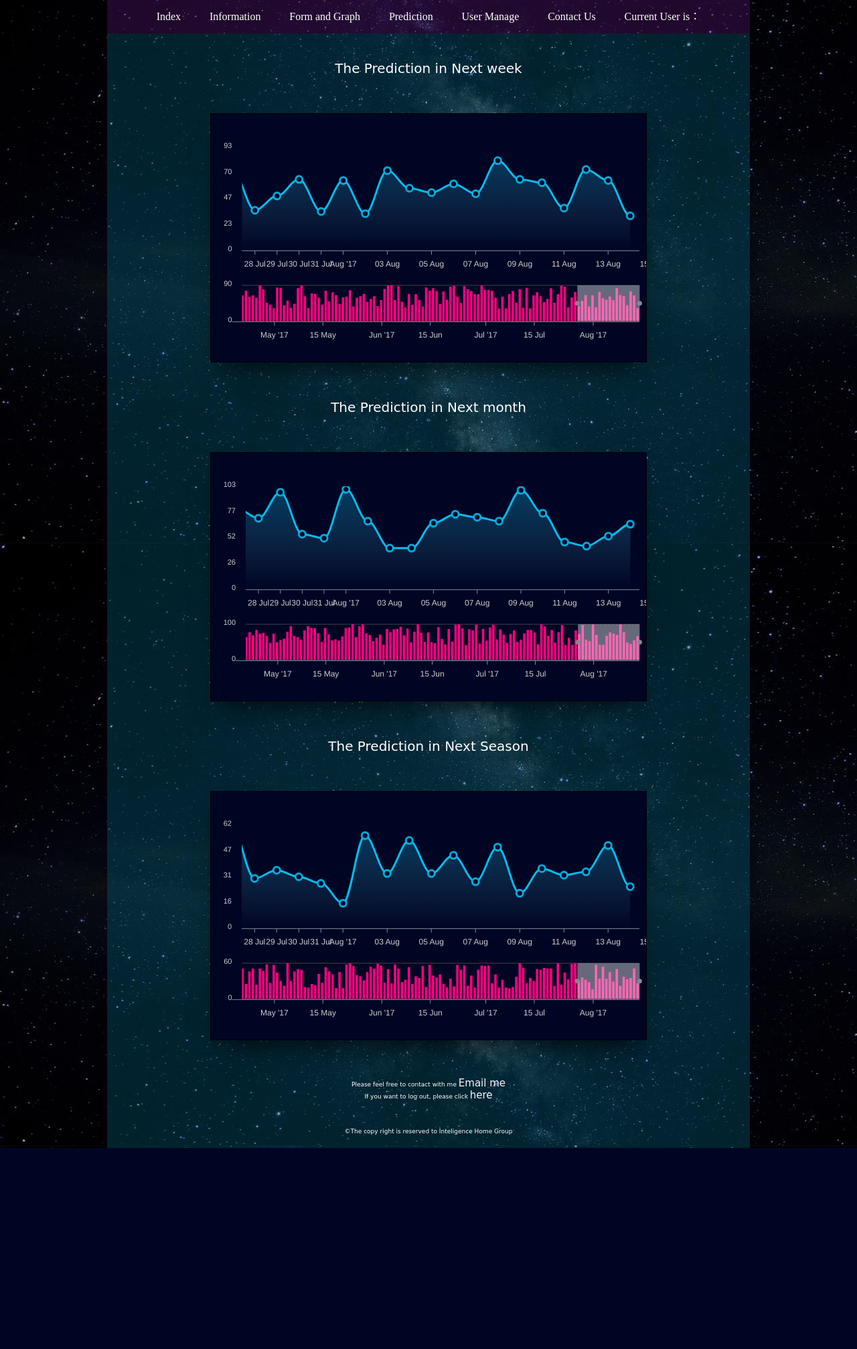
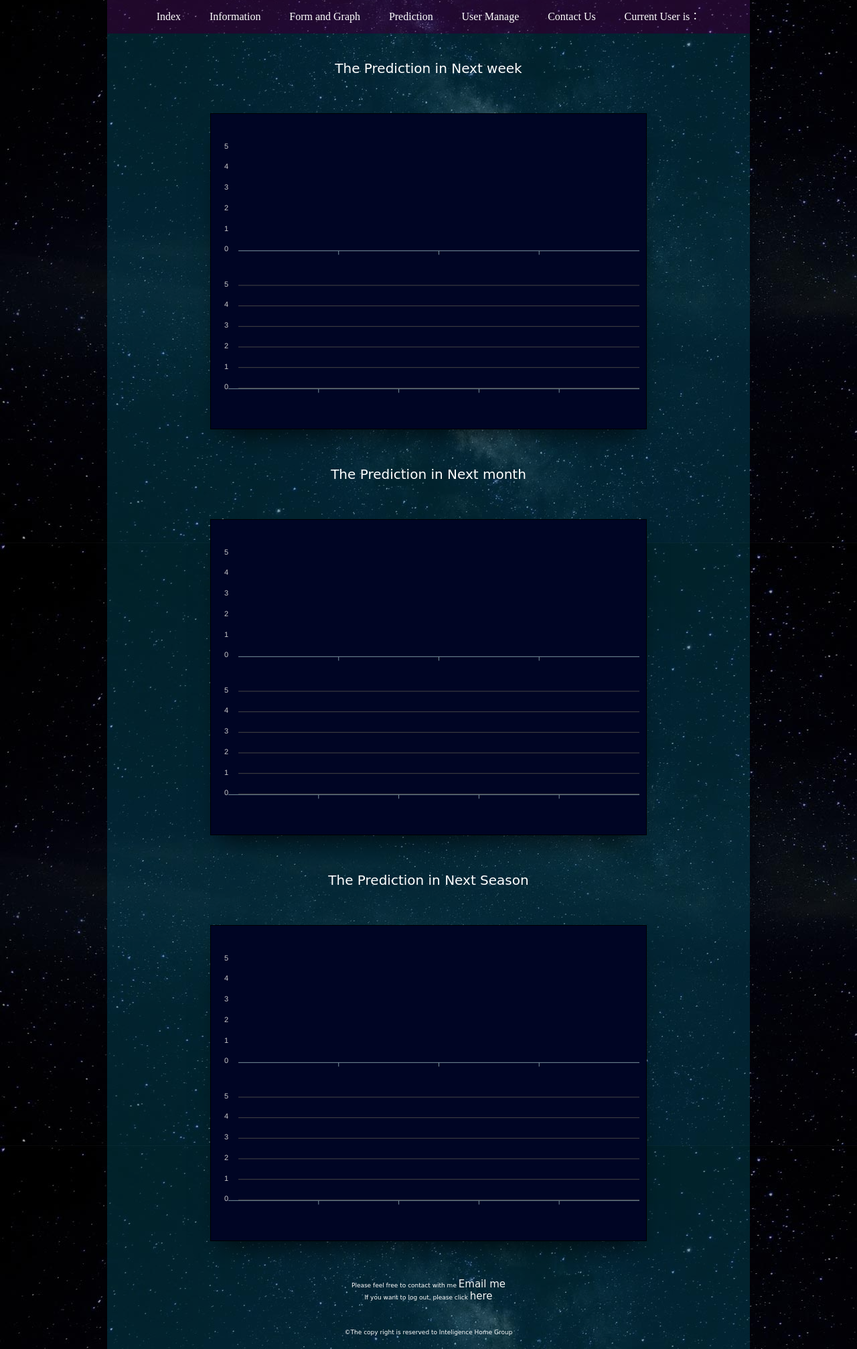
Before and after one commit to maxnchloebff/EnergySystem, a Flask app: template templates/html/prediction.html in a window 1280 px wide. Shown: the part 90-2104 px from the top of the page at 67% size. Before the commit the page ends 1804 px from the top, so only its background shows below. Run offline with Flask 2, Linux system fonts and the light colour scheme; the template is opened without the code that fills it: most values are stand-ins (such as "Sample title", 1, 10 or a date in 2020).

Commit message:
将数据库的数据与html进行了链接，清除了bug，并且在主页上添加了登录用接口

```diff
--- a/app.py
+++ b/app.py
@@ -7,6 +7,7 @@
 import mysql.connector as connector
 import numpy as np
 import datetime
+import time
 from wtforms import StringField, SubmitField, PasswordField
 
 """The global parameters"""
@@ -176,14 +177,46 @@
     if not Is_login:
         return redirect(url_for('log_in'))
     else:
-        result = Data.query.filter(Data.dataid == oCurrentUser.dataid).all()
-        data = []
-        time = []
-        for one in result:
-            data.append(one.use_data)
-            time.append(one.ts)
+        result_week = Data.query.filter(Data.dataid == oCurrentUser.dataid,Data.ts>datetime.datetime(year=2018,month=7,day=10)).limit(10080).all()
+        result_month = Data.query.filter(Data.dataid == oCurrentUser.dataid,Data.ts>datetime.datetime(year=2018,month=7,day=10)).limit(10080*4).all()
+        result_season = Data.query.filter(Data.dataid == oCurrentUser.dataid,Data.ts>datetime.datetime(year=2018,month=7,day=10)).limit(10080*4*3).all()
 
-        return render_template('html/prediction.html', current_user=Current_user, data=data,ts=time)
+        print()
+        data_week = []
+        data_month = []
+        data_season = []
+        timedelta_week = datetime.timedelta(hours=1)
+        timedelta_month = datetime.timedelta(hours=4)
+        timedelta_season = datetime.timedelta(hours=12)
+        selected_week = result_week[0]
+        selected_month = result_month[0]
+        selected_season = result_season[0]
+        for one in result_week:
+            # print(time.mktime(one.ts.timetuple()))
+            if selected_week.ts+timedelta_week <= one.ts:
+                selected_week = one
+                tem = []
+                tem.append(time.mktime(one.ts.timetuple())*1000)
+                tem.append(one.use_data)
+                data_week.append(tem)
+        for one in result_season:
+            # print(time.mktime(one.ts.timetuple()))
+            if selected_season.ts+timedelta_season <= one.ts:
+                selected_season = one
+                tem = []
+                tem.append(time.mktime(one.ts.timetuple())*1000)
+                tem.append(one.use_data)
+                data_season.append(tem)
+        for one in result_month:
+            # print(time.mktime(one.ts.timetuple()))
+            if selected_month.ts+timedelta_month <= one.ts:
+                selected_month = one
+                tem = []
+                tem.append(time.mktime(one.ts.timetuple())*1000)
+                tem.append(one.use_data)
+                data_month.append(tem)
+
+        return render_template('html/prediction.html', current_user=Current_user, data_season=data_season,data_week=data_week,data_month=data_month)
 
 @app.route('/delete_user/<user_name>')
 def delete_user(user_name):
--- a/templates/html/prediction.html
+++ b/templates/html/prediction.html
@@ -84,18 +84,12 @@
                 </div>
             </div>
             <script>
-            var data1 = generateDayWiseTimeSeries(new Date("22 Apr 2017").getTime(), 115, {
-                min: 30,
-                max: 90
-            });
-            var data2 = generateDayWiseTimeSeries(new Date("22 Apr 2017").getTime(), 115, {
-                min: 40,
-                max: 100
-            });
-            var data3 = generateDayWiseTimeSeries(new Date("22 Apr 2017").getTime(), 115, {
-                min: 15,
-                max: 60
-            });
+            {#var data1 = generateDayWiseTimeSeries(new Date("22 Apr 2017").getTime(), 115, {min: 30, max: 90});#}
+            var data1 = {{ data_week|tojson}} ;
+            {#print(data[1])#}
+            {#window.alert(data1[0])#}
+            var data2 = {{ data_month|tojson }} ;
+            var data3 = {{ data_season|tojson }}  ;
             var options11 = {
                 chart: {
                     id: "chart12",
@@ -156,7 +150,7 @@
             var options12 = {
                 chart: {
                     id: "chart11",
-                    height: 130,
+                    height: 230,
                     type: "bar",
                     foreColor: "#ccc",
                     brush: {
@@ -169,8 +163,8 @@
                             opacity: 0.4
                         },
                         xaxis: {
-                            min: new Date("27 Jul 2017 10:00:00").getTime(),
-                            max: new Date("14 Aug 2017 10:00:00").getTime()
+                            min: {{ data_week[0][0] }},
+                            max: {{ data_week[-1][0] }}
                         }
                     }
                 },
@@ -196,7 +190,7 @@
                     }
                 },
                 yaxis: {
-                    tickAmount: 2
+                    tickAmount: 4
                 }
             };
             var chart12 = new ApexCharts(document.querySelector("#chart-bar1"), options12);
@@ -261,7 +255,7 @@
             var options22 = {
                 chart: {
                     id: "chart21",
-                    height: 130,
+                    height: 230,
                     type: "bar",
                     foreColor: "#ccc",
                     brush: {
@@ -274,8 +268,8 @@
                             opacity: 0.4
                         },
                         xaxis: {
-                            min: new Date("27 Jul 2017 10:00:00").getTime(),
-                            max: new Date("14 Aug 2017 10:00:00").getTime()
+                            min: {{ data_month[0][0] }},
+                            max: {{ data_month[-1][0] }}
                         }
                     }
                 },
@@ -301,7 +295,7 @@
                     }
                 },
                 yaxis: {
-                    tickAmount: 2
+                    tickAmount: 4
                 }
             };
             var chart22 = new ApexCharts(document.querySelector("#chart-bar2"), options22);
@@ -366,7 +360,7 @@
             var options32 = {
                 chart: {
                     id: "chart31",
-                    height: 130,
+                    height: 230,
                     type: "bar",
                     foreColor: "#ccc",
                     brush: {
@@ -379,8 +373,8 @@
                             opacity: 0.4
                         },
                         xaxis: {
-                            min: new Date("27 Jul 2017 10:00:00").getTime(),
-                            max: new Date("14 Aug 2017 10:00:00").getTime()
+                            min: {{ data_season[0][0] }},
+                            max: {{ data_season[-1][0] }}
                         }
                     }
                 },
@@ -406,25 +400,12 @@
                     }
                 },
                 yaxis: {
-                    tickAmount: 2
+                    tickAmount: 4
                 }
             };
             var chart32 = new ApexCharts(document.querySelector("#chart-bar3"), options32);
             chart32.render();
-            function generateDayWiseTimeSeries(baseval, count, yrange) {
-                var i = 0;
-                var series = [];
-                while (i < count) {
-                    var x = baseval;
-                    var y =
-                        Math.floor(Math.random() * (yrange.max - yrange.min + 1)) + yrange.min;
 
-                    series.push([x, y]);
-                    baseval += 86400000;
-                    i++;
-                }
-                return series;
-            }
         </script>
             <div id="联系方式">
                 <p id="bottom">
```
